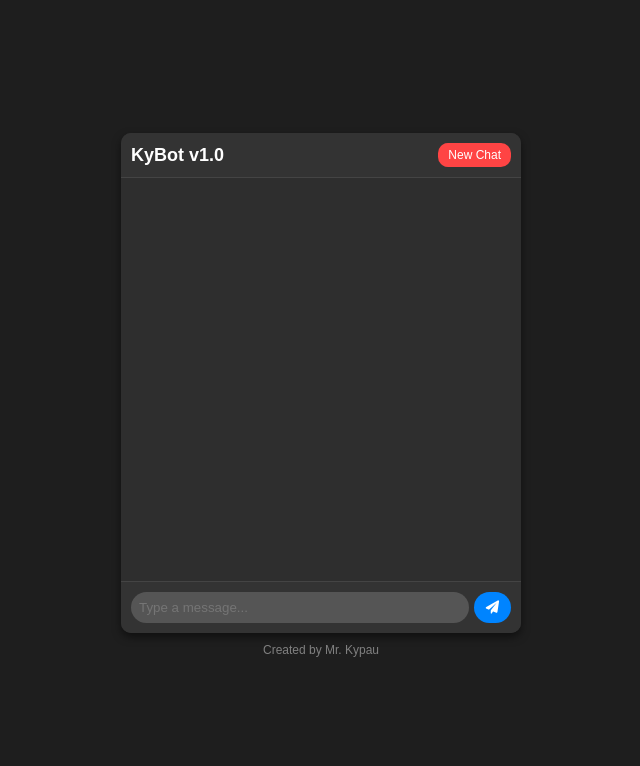
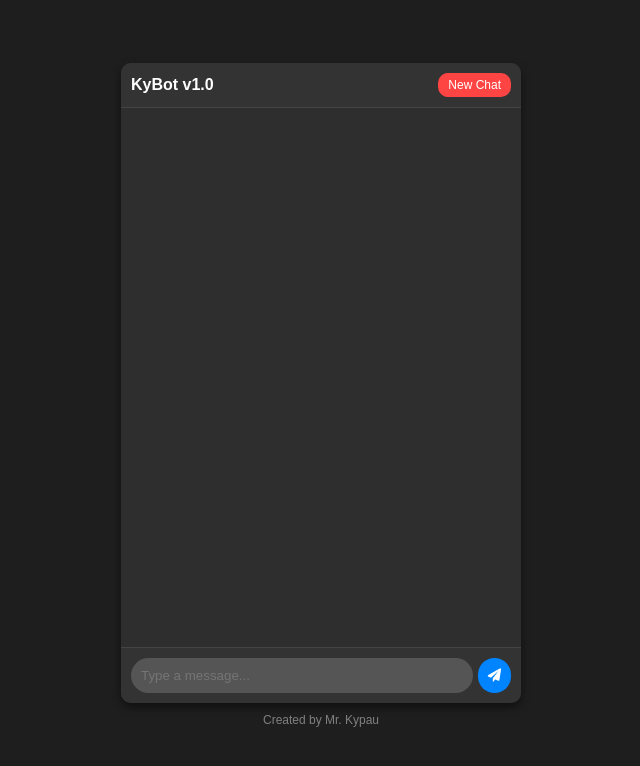
Before and after one commit to Skyw4lkeR77/KyBot, a Flask app: page / in a window 1280 px wide. Shown: the top 766 px of the page, without its empty margins (319-959 px from the left). Run offline with Flask 3, Linux system fonts and the light colour scheme; data that the repository does not hold is empty.

Commit message:
Update index.html

```diff
--- a/templates/index.html
+++ b/templates/index.html
@@ -18,8 +18,9 @@
             margin: 0;
         }
         .chat-container {
-            width: 400px;
-            height: 500px;
+            width: 90%;
+            max-width: 400px;
+            height: 80vh;
             background: #2e2e2e;
             border-radius: 10px;
             box-shadow: 0 4px 8px rgba(0,0,0,0.5);
@@ -38,7 +39,7 @@
         }
         .header h2 {
             margin: 0;
-            font-size: 18px;
+            font-size: 16px;
         }
         .new-chat-btn {
             background: #ff4444;
@@ -64,7 +65,7 @@
         }
         input {
             flex: 1;
-            padding: 8px;
+            padding: 10px;
             border: none;
             border-radius: 20px;
             outline: none;
@@ -75,7 +76,7 @@
             background: #0084FF;
             color: white;
             border: none;
-            padding: 8px 12px;
+            padding: 10px;
             margin-left: 5px;
             border-radius: 20px;
             cursor: pointer;
@@ -84,7 +85,7 @@
             padding: 10px;
             border-radius: 20px;
             margin: 5px;
-            max-width: 70%;
+            max-width: 80%;
             word-wrap: break-word;
             animation: fadeIn 0.3s ease-in-out;
         }
```
